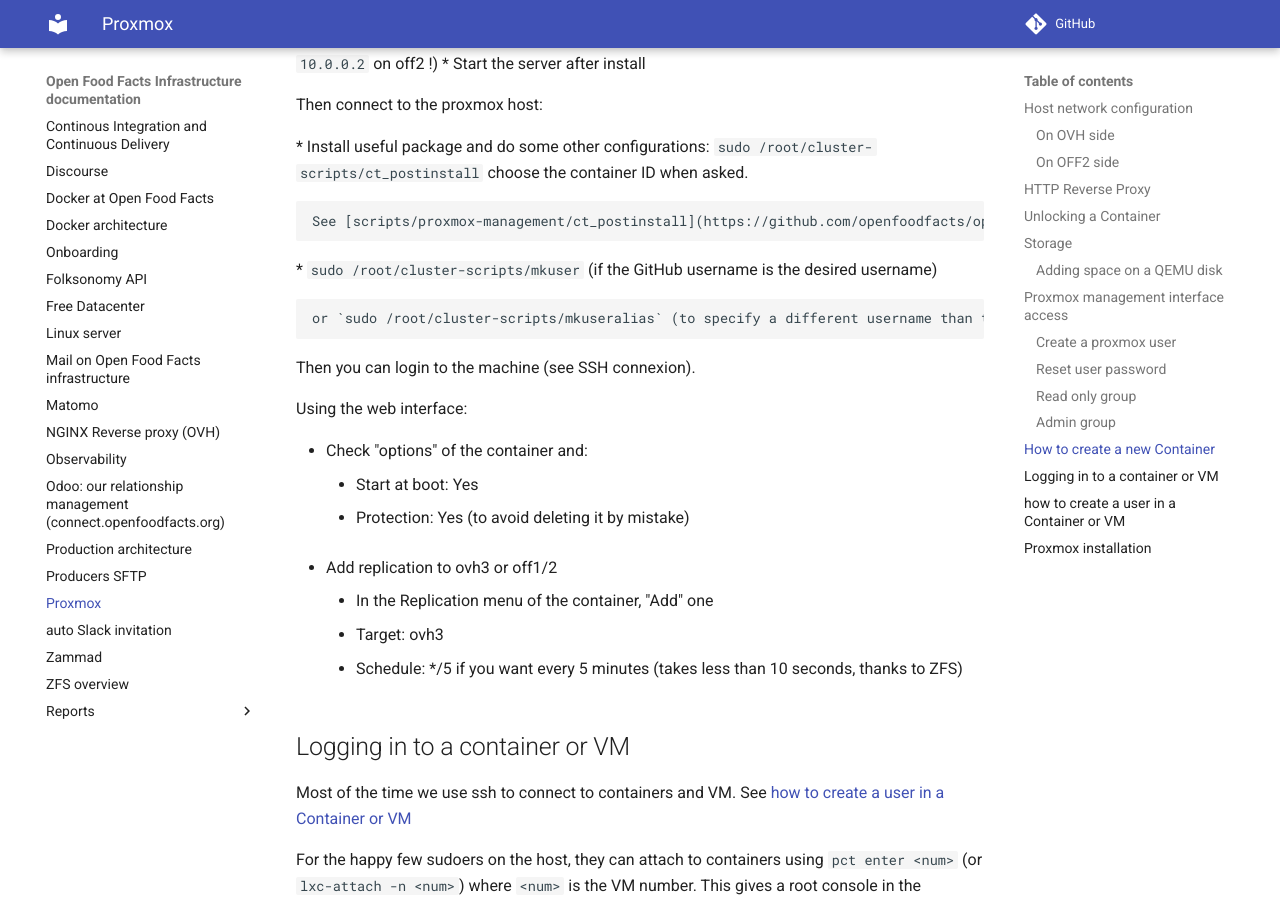
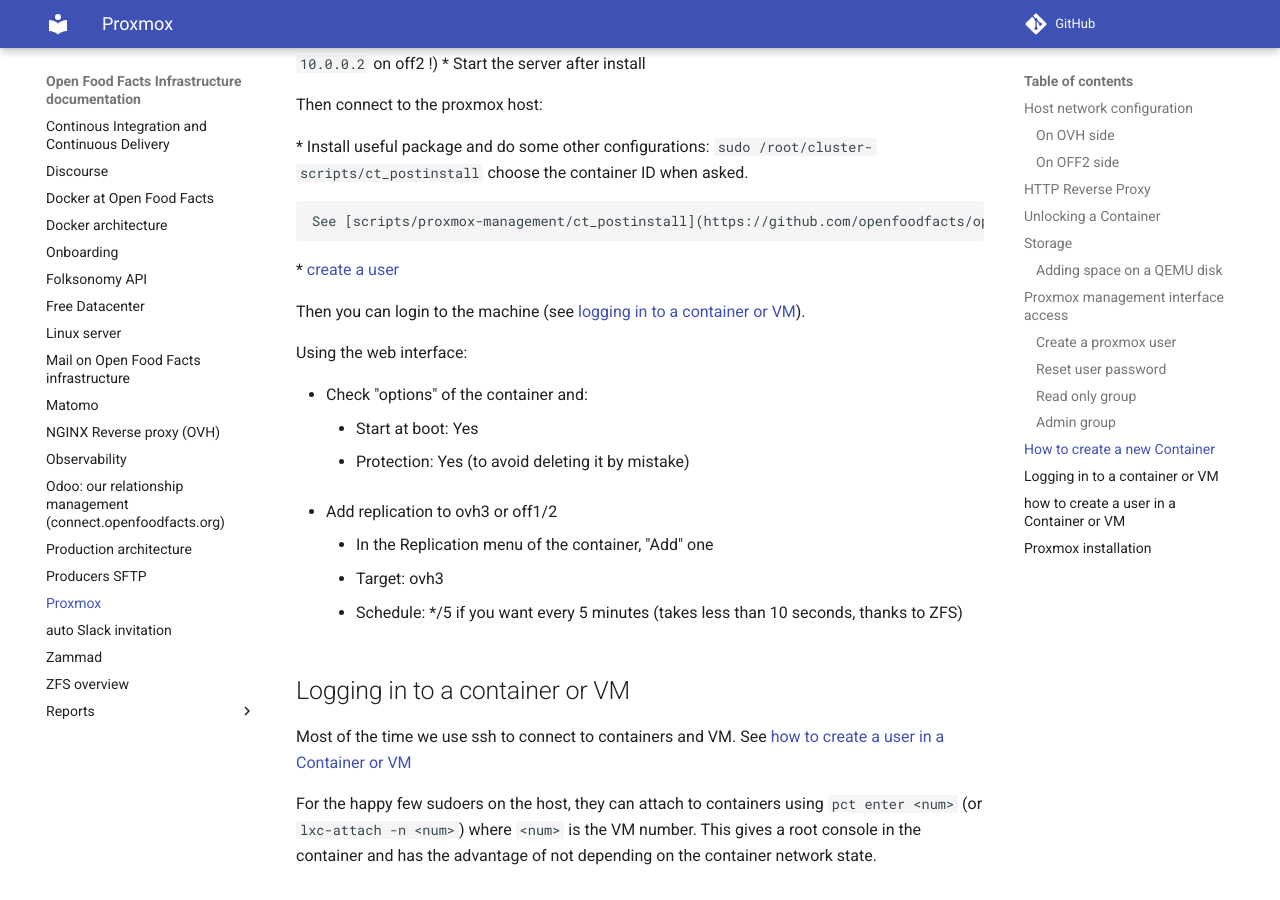
Before and after one commit to openfoodfacts/openfoodfacts-infrastructure, an MkDocs documentation site: the page built from docs/promox.md, in a window 1280 px wide and 900 px high, scrolled down 5080 px. Built offline with MkDocs 1.6.1 and Material for MkDocs 9.7.7, drawn with Linux system fonts in a browser that asks for light colours; comment, search, counter and statistics services are not loaded.

Commit message:
docs: avoid repetitions in proxmox documentation

```diff
--- a/docs/promox.md
+++ b/docs/promox.md
@@ -239,11 +239,9 @@
 
     See [scripts/proxmox-management/ct_postinstall](https://github.com/openfoodfacts/openfoodfacts-infrastructure/blob/637405791d49abe03f667dae22bd89399ec3c53e/scripts/proxmox-management/ct_postinstall)
 
-  * `sudo /root/cluster-scripts/mkuser` (if the GitHub username is the desired username)
+  * [create a user](#how-to-create-a-user-in-a-container-or-vm)
 
-    or `sudo /root/cluster-scripts/mkuseralias` (to specify a different username than the GitHub username)
-
-Then you can login to the machine (see SSH connexion).
+Then you can login to the machine (see [logging in to a container or VM](#logging-in-to-a-container-or-vm)).
 
 Using the web interface:
 
```
